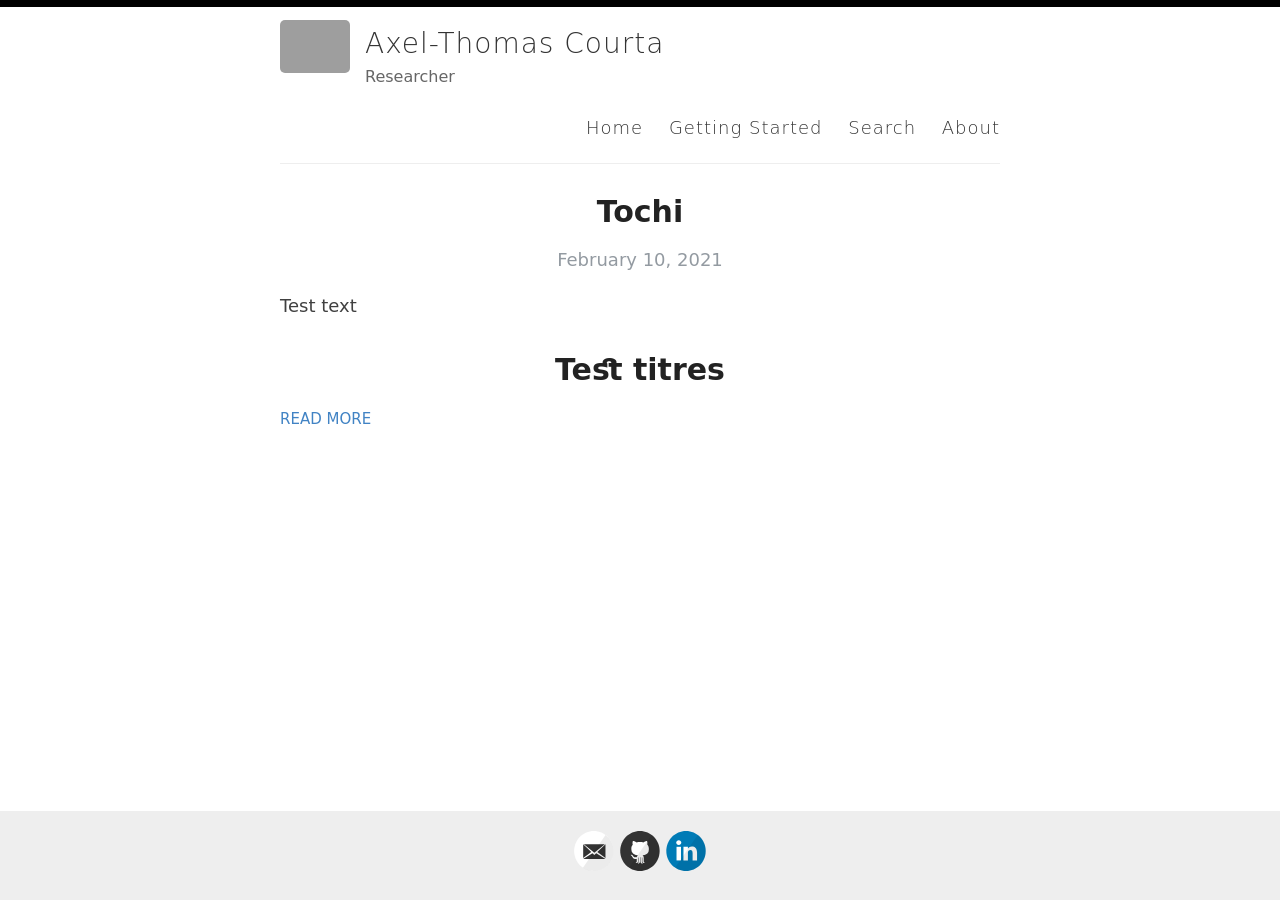
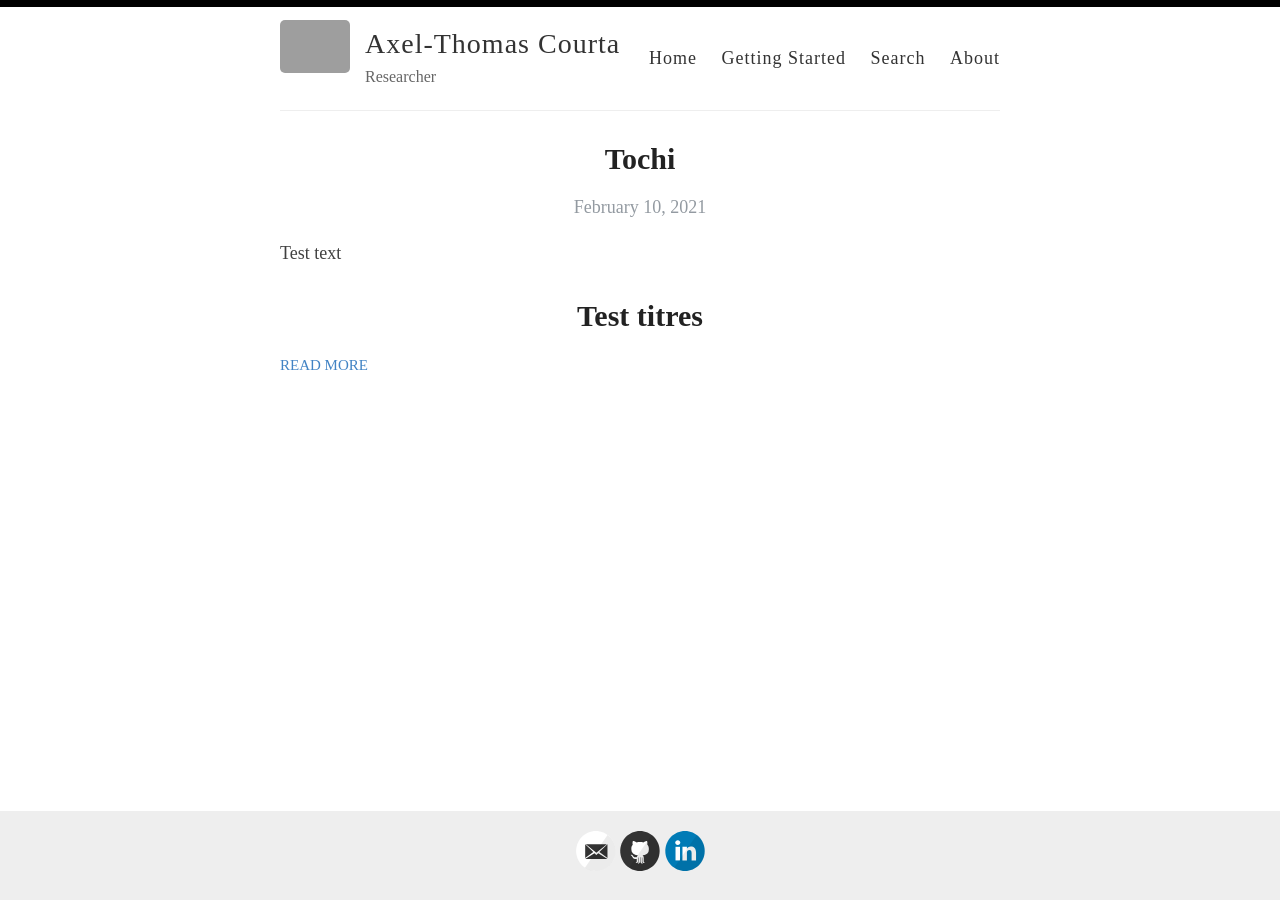
Before and after one commit to at-courta/at-courta.github.io, a Jekyll site: the page built from index.html, in a window 1280 px wide. Built offline with Jekyll 4.4.1, drawn with Linux system fonts in a browser that asks for light colours; the list of posts is cut into pages by our own code; grey boxes are pictures that could not be loaded.

Commit message:
Update _variables.scss

```diff
--- a/_sass/_variables.scss
+++ b/_sass/_variables.scss
@@ -26,7 +26,7 @@ $mrseaves: Mrs Eaves, "Comic Sans MS";
 $minion: Minion, "Comic Sans MS";
 
 //Chosen font family
-$customfontfam: $didot;
+$customfontfam: var($didot);
 
 // Mobile breakpoints
 @mixin mobile {
```
